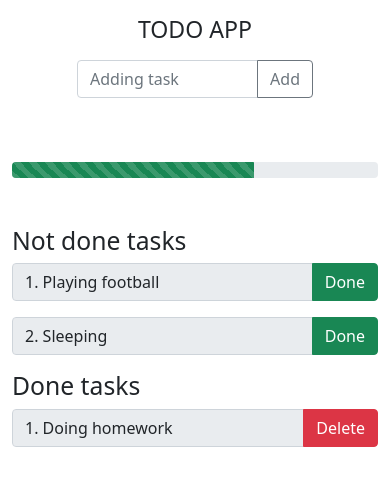
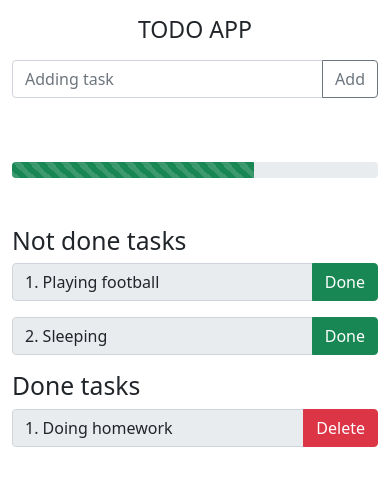
Before and after one commit to AbdulazizCreator/todo-dom, a plain HTML site: page index.html in a window 390 px wide. Drawn offline with nearby package versions, Linux system fonts and the light colour scheme.

Commit message:
first comit

```diff
--- a/index.html
+++ b/index.html
@@ -18,7 +18,7 @@
     <!-- Adding task -->
     <div class="container">
       <div class="row justify-content-center">
-        <div class="col-8">
+        <div class="col-md-8">
           <form action="#">
             <div class="input-group mb-3">
               <input
```
